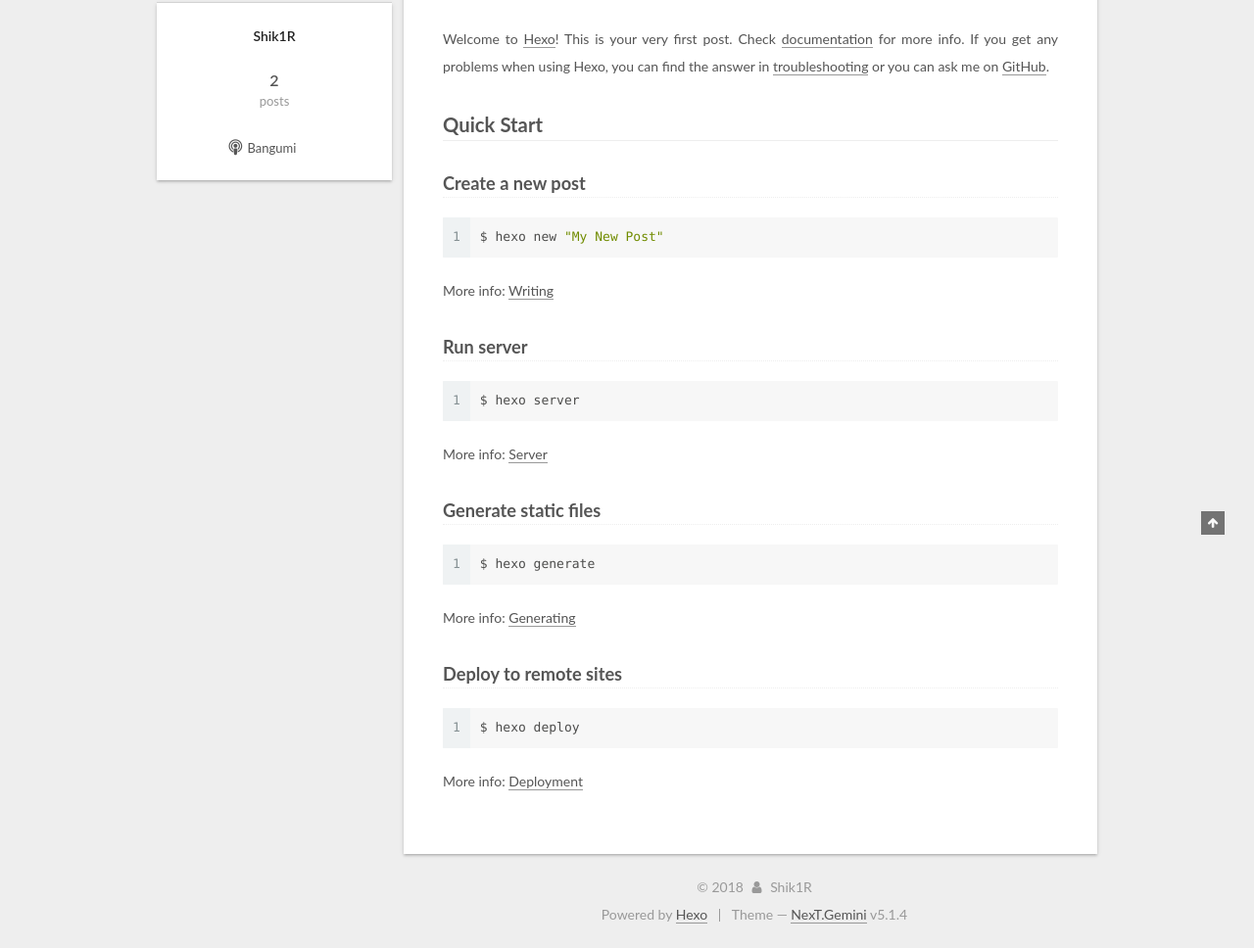
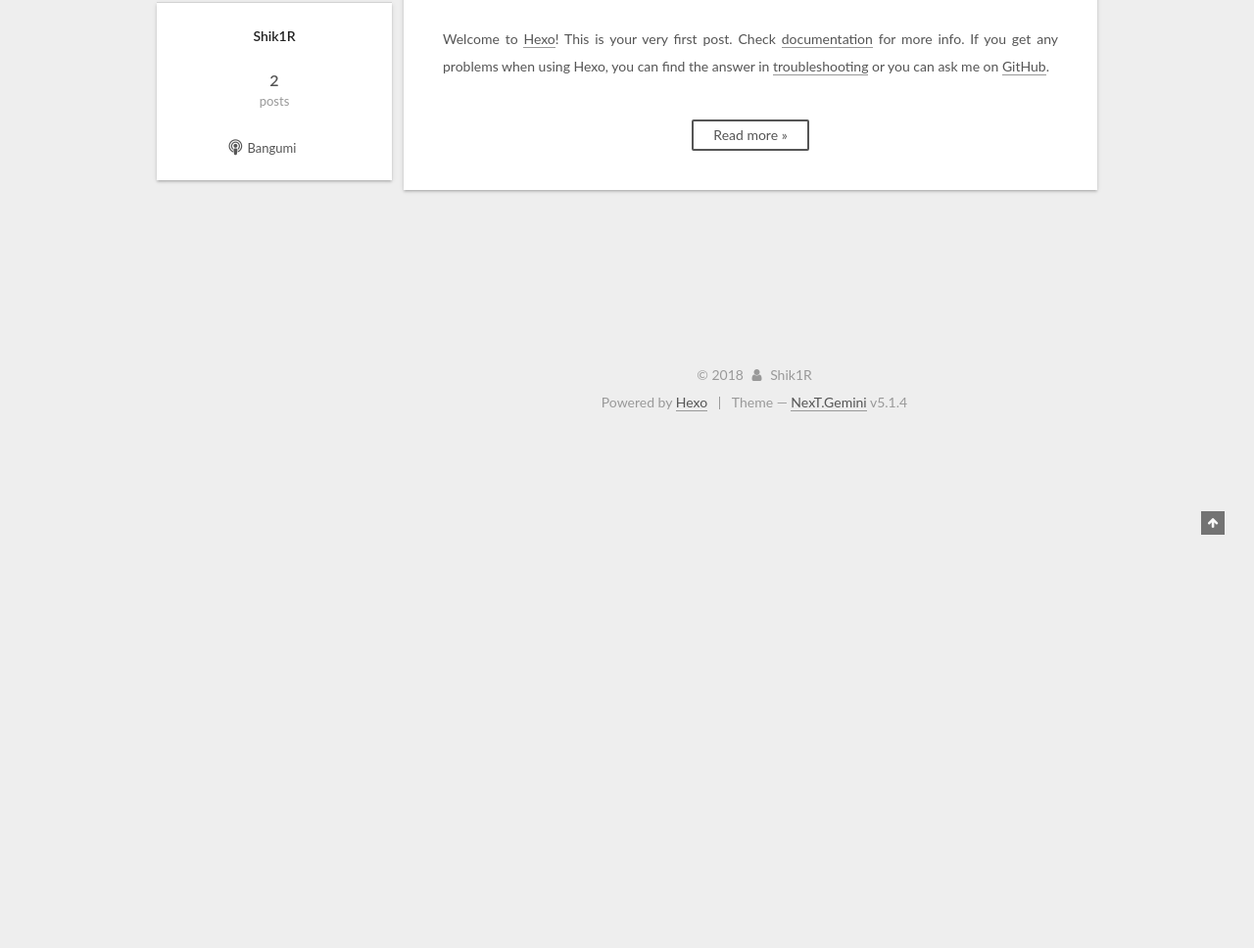
Before and after one commit to rjq1010/Shik1R.github.io, a plain HTML site: page index.html in a window 1280 px wide. Shown: the part 354-1322 px from the top of the page at 98% size. After the commit the page ends 800 px from the top, so only its background shows below. Drawn offline with Linux system fonts and the light colour scheme.

Commit message:
Site updated: 2018-04-03 03:24:01

```diff
--- a/index.html
+++ b/index.html
@@ -450,18 +450,14 @@
 
 
 
-
-            <p>Welcome to <a href="https://hexo.io/" target="_blank" rel="noopener">Hexo</a>! This is your very first post. Check <a href="https://hexo.io/docs/" target="_blank" rel="noopener">documentation</a> for more info. If you get any problems when using Hexo, you can find the answer in <a href="https://hexo.io/docs/troubleshooting.html" target="_blank" rel="noopener">troubleshooting</a> or you can ask me on <a href="https://github.com/hexojs/hexo/issues" target="_blank" rel="noopener">GitHub</a>.</p>
-<h2 id="Quick-Start"><a href="#Quick-Start" class="headerlink" title="Quick Start"></a>Quick Start</h2><h3 id="Create-a-new-post"><a href="#Create-a-new-post" class="headerlink" title="Create a new post"></a>Create a new post</h3><figure class="highlight bash"><table><tr><td class="gutter"><pre><span class="line">1</span><br></pre></td><td class="code"><pre><span class="line">$ hexo new <span class="string">"My New Post"</span></span><br></pre></td></tr></table></figure>
-<p>More info: <a href="https://hexo.io/docs/writing.html" target="_blank" rel="noopener">Writing</a></p>
-<h3 id="Run-server"><a href="#Run-server" class="headerlink" title="Run server"></a>Run server</h3><figure class="highlight bash"><table><tr><td class="gutter"><pre><span class="line">1</span><br></pre></td><td class="code"><pre><span class="line">$ hexo server</span><br></pre></td></tr></table></figure>
-<p>More info: <a href="https://hexo.io/docs/server.html" target="_blank" rel="noopener">Server</a></p>
-<h3 id="Generate-static-files"><a href="#Generate-static-files" class="headerlink" title="Generate static files"></a>Generate static files</h3><figure class="highlight bash"><table><tr><td class="gutter"><pre><span class="line">1</span><br></pre></td><td class="code"><pre><span class="line">$ hexo generate</span><br></pre></td></tr></table></figure>
-<p>More info: <a href="https://hexo.io/docs/generating.html" target="_blank" rel="noopener">Generating</a></p>
-<h3 id="Deploy-to-remote-sites"><a href="#Deploy-to-remote-sites" class="headerlink" title="Deploy to remote sites"></a>Deploy to remote sites</h3><figure class="highlight bash"><table><tr><td class="gutter"><pre><span class="line">1</span><br></pre></td><td class="code"><pre><span class="line">$ hexo deploy</span><br></pre></td></tr></table></figure>
-<p>More info: <a href="https://hexo.io/docs/deployment.html" target="_blank" rel="noopener">Deployment</a></p>
-
-
+          <p>Welcome to <a href="https://hexo.io/" target="_blank" rel="noopener">Hexo</a>! This is your very first post. Check <a href="https://hexo.io/docs/" target="_blank" rel="noopener">documentation</a> for more info. If you get any problems when using Hexo, you can find the answer in <a href="https://hexo.io/docs/troubleshooting.html" target="_blank" rel="noopener">troubleshooting</a> or you can ask me on <a href="https://github.com/hexojs/hexo/issues" target="_blank" rel="noopener">GitHub</a>.<br>
+          <!--noindex-->
+          <div class="post-button text-center">
+            <a class="btn" href="/2018/04/02/hello-world/#more" rel="contents">
+              Read more &raquo;
+            </a>
+          </div>
+          <!--/noindex-->
 
 
     </div>
```
Also changed, not shown: 2018/04/02/hello-world/index.html (+5 -5 lines).
